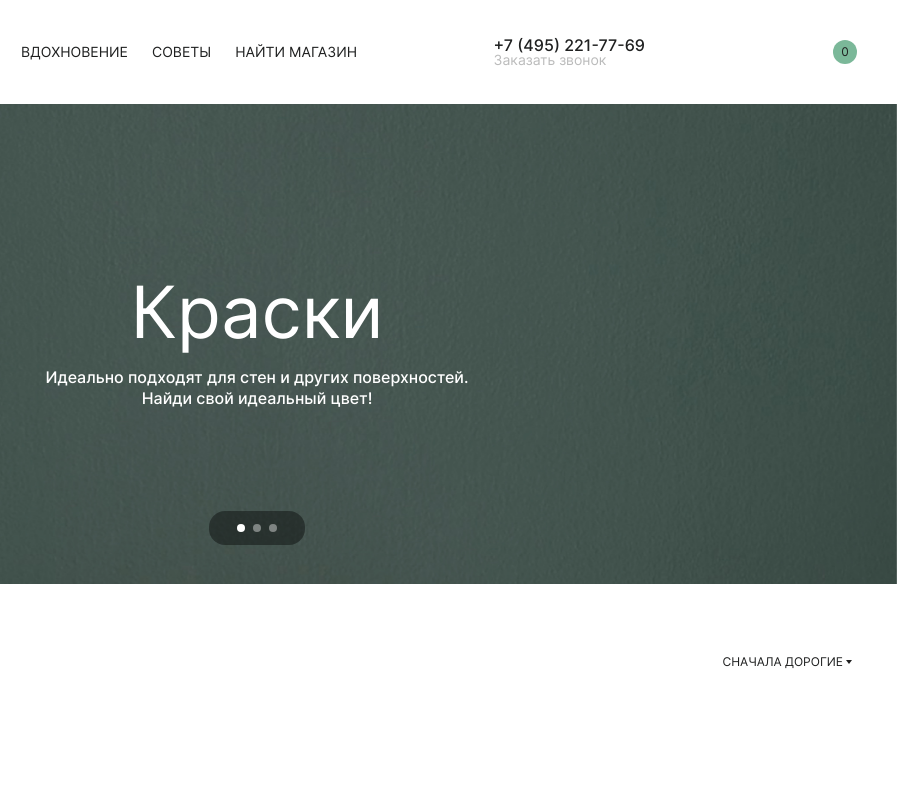
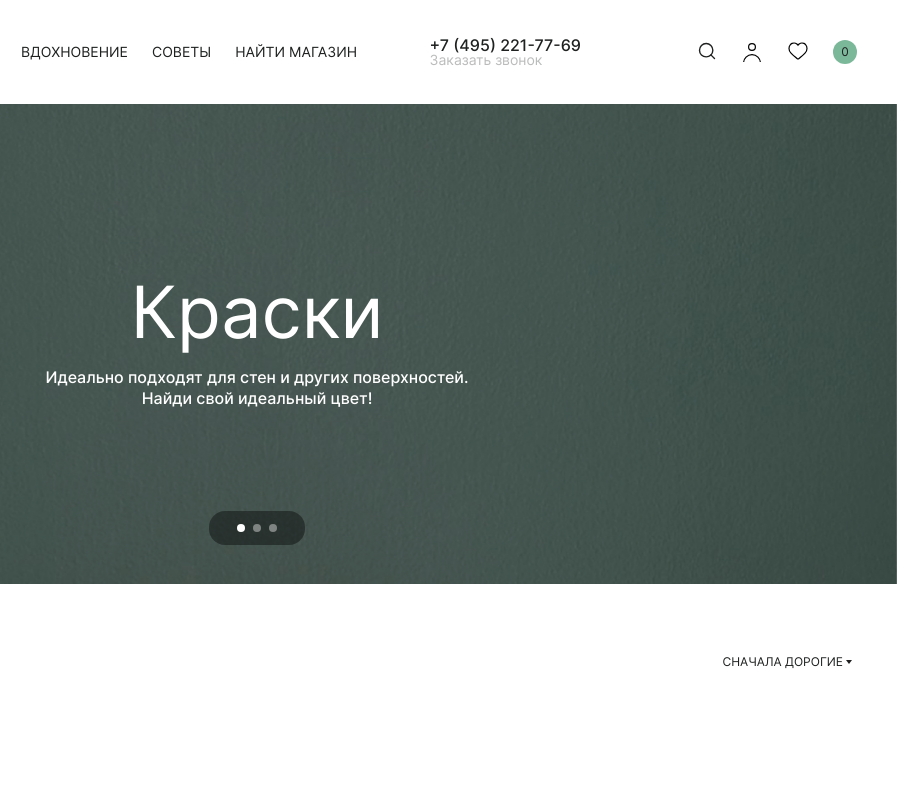
Before and after one commit to TimofeevAnton/Frontend--test-task, a website: page app/index.html in a window 1280 px wide. Shown: the top 804 px of the page, 383-1280 px from the left. Drawn offline with nearby package versions, Linux system fonts and the light colour scheme; the site is published under a folder, as on GitHub Pages, so addresses that start at the root find nothing; no server answers; files whose address does not match are found by name.

Commit message:
Images fixing

```diff
--- a/app/index.html
+++ b/app/index.html
@@ -34,13 +34,13 @@
 					</div>
 					<div class="header__icons">
 						<div class="header__icon" id="searchBtn">
-							<img src="/images/search.svg" alt="" />
+							<img src="./images/search.svg" alt="" />
 						</div>
 						<div class="header__icon" id="profileBtn">
-							<img src="/images/profile.svg" alt="" />
+							<img src="./images/profile.svg" alt="" />
 						</div>
 						<div class="header__icon" id="favoriteBtn">
-							<img src="/images/heart.svg" alt="" />
+							<img src="./images/heart.svg" alt="" />
 						</div>
 						<div class="header__cartBtn">0</div>
 					</div>
```
